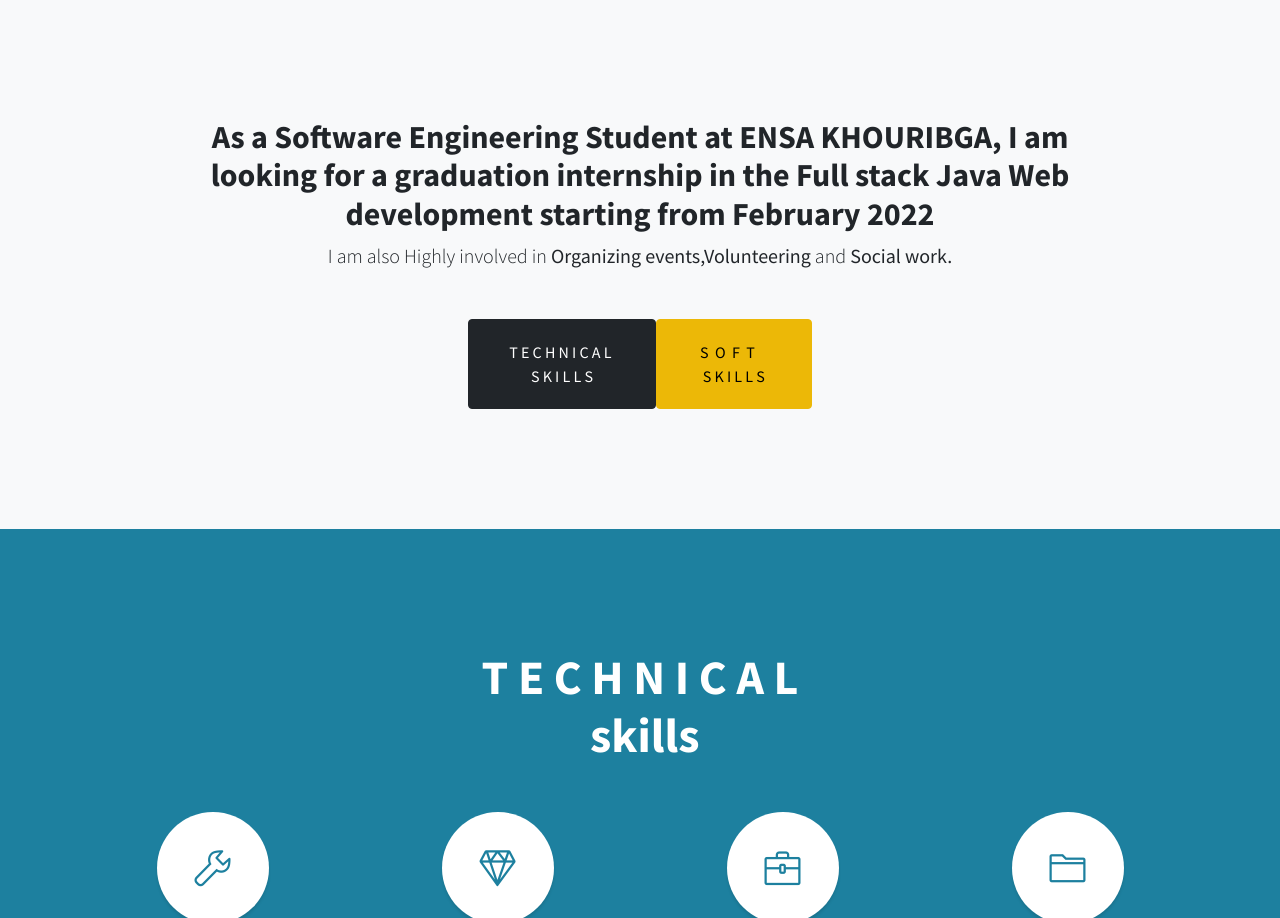
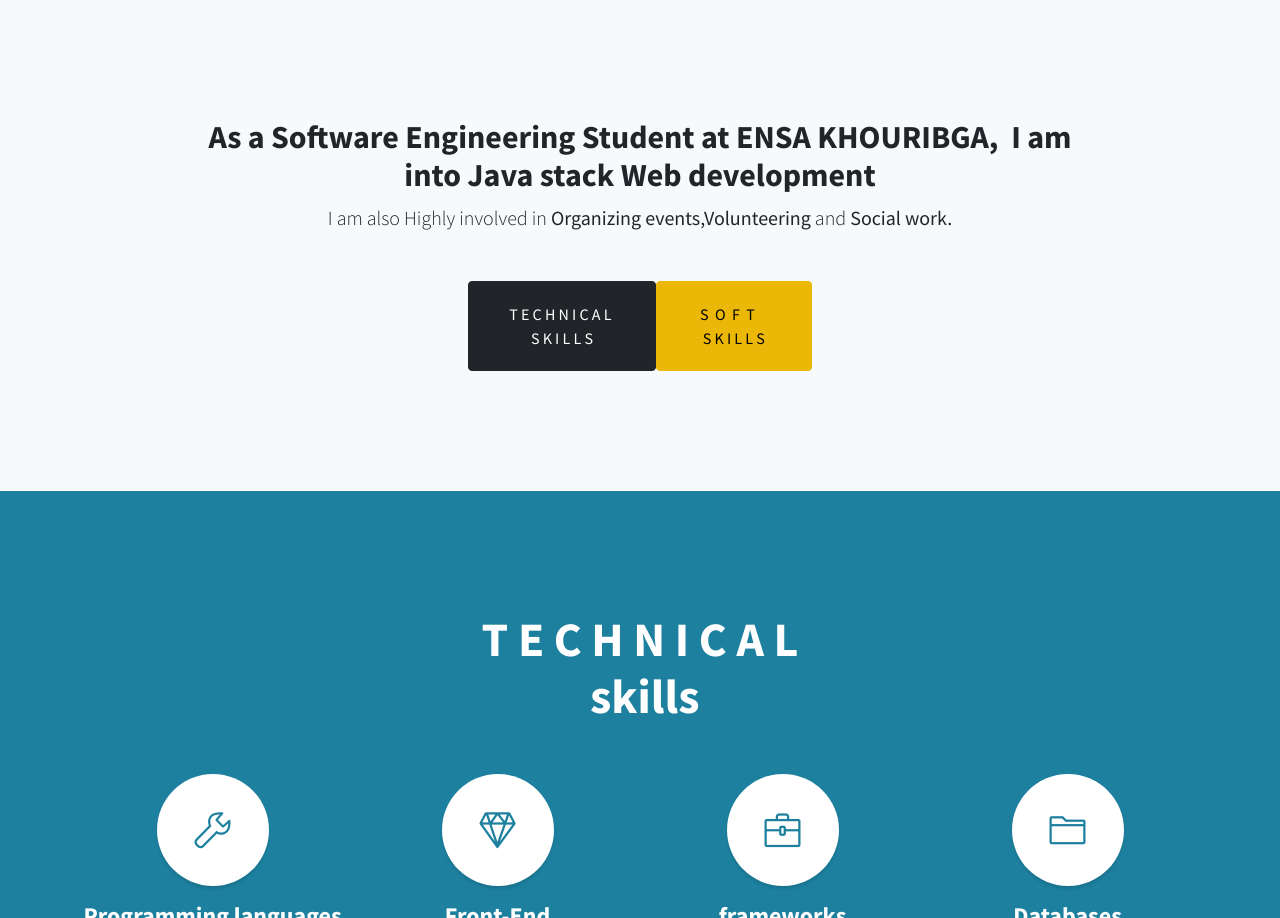
Before and after one commit to alaafia/alaafia.github.io, a plain HTML site: page index.html in a window 1280 px wide. Shown: the part 802-1720 px from the top of the page. Drawn offline with Linux system fonts and the light colour scheme.

Commit message:
intro changes

```diff
--- a/index.html
+++ b/index.html
@@ -51,8 +51,7 @@
         <div class="container text-center">
             <div class="row">
                 <div class="col-lg-10 mx-auto">
-                    <h2>As a Software Engineering Student at ENSA KHOURIBGA, I am looking for a graduation
-                        internship&nbsp;in the Full stack Java Web development starting from February 2022</h2>
+                    <h2>As a Software Engineering Student at ENSA KHOURIBGA, &nbsp;I am into Java stack  Web development </h2>
                     <p class="lead mb-5"><span>I am also Highly involved in <strong>Organizing events,Volunteering
                             </strong>and<strong> Social work.</strong></span></p><a
                         class="btn btn-dark btn-xl js-scroll-trigger" role="button" href="#services">T E C H N I C A
```
